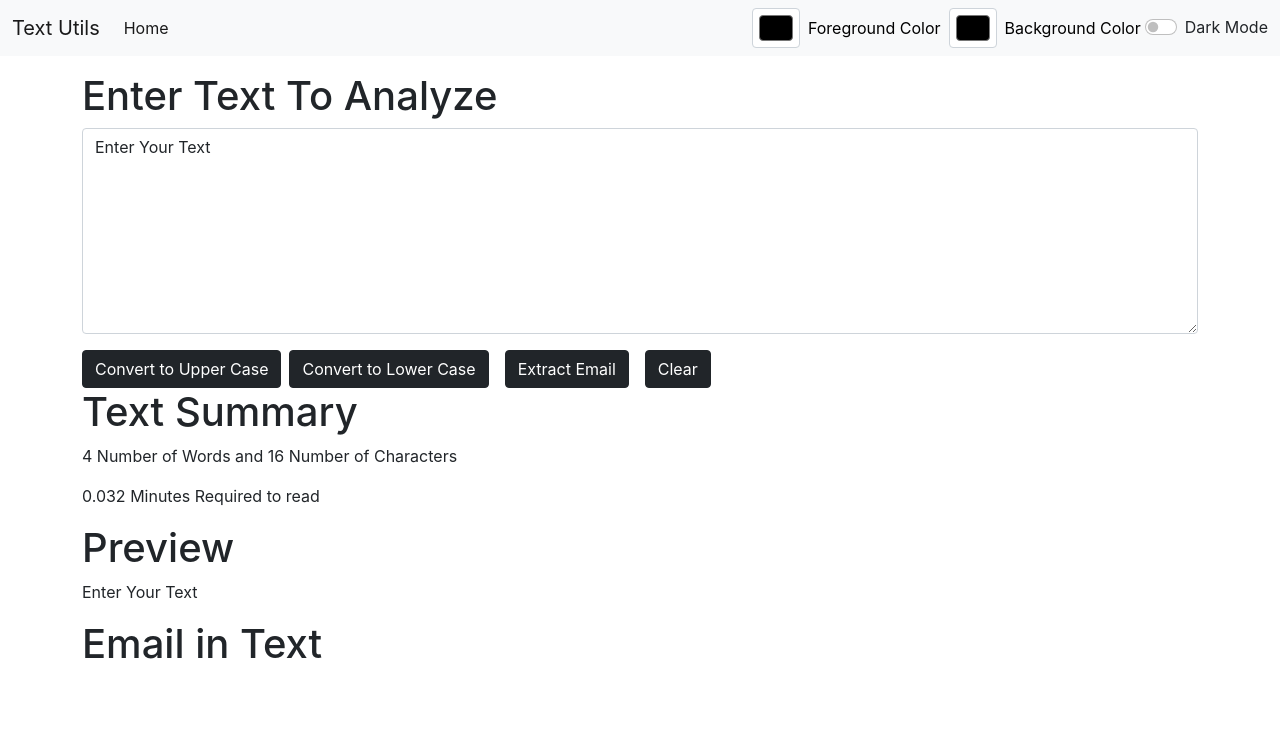
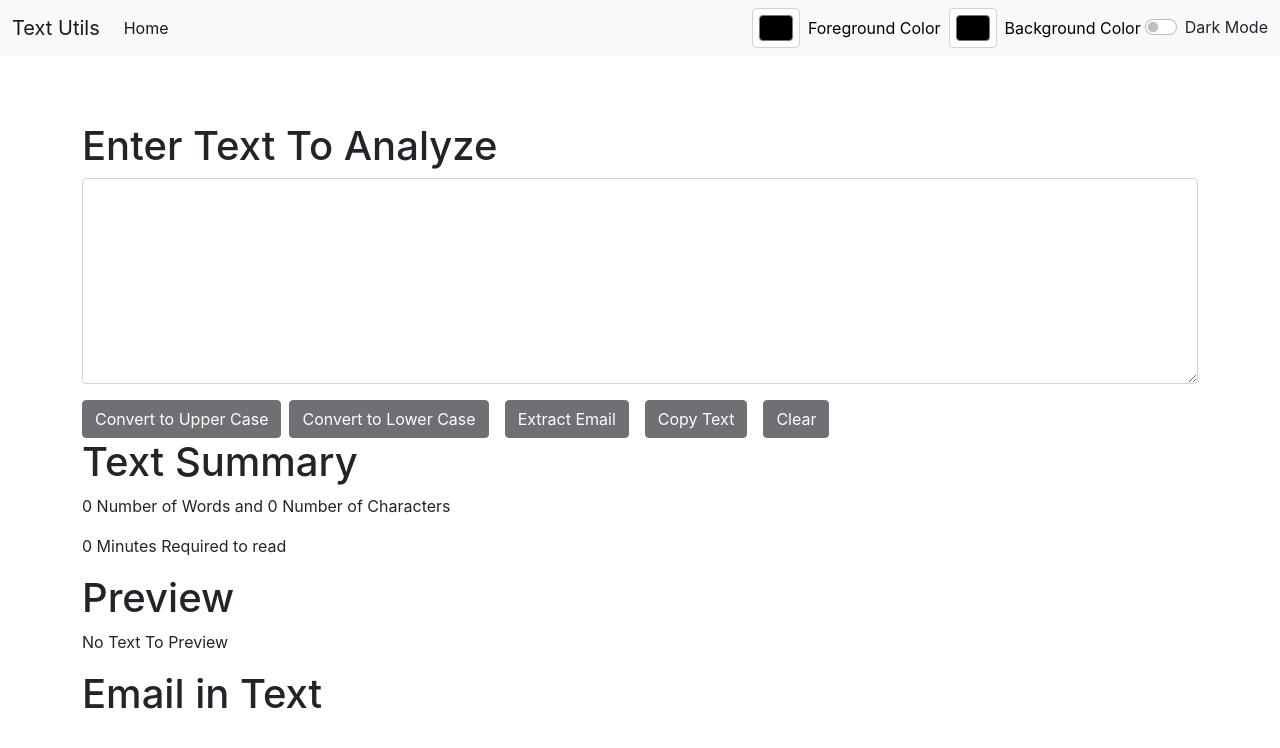
Before and after one commit to TahaTechie/textutils, a React (Create React App) app: page / in a window 1280 px wide. Shown: the top 748 px of the page. Built offline with nearby package versions, Linux system fonts and the light colour scheme.

Commit message:
Finalize TextUtils

```diff
--- a/src/App.js
+++ b/src/App.js
@@ -18,13 +18,17 @@ function App() {
   const [alert, setAlert] = useState(null);
   const changeMode = () => {
     if (mode === "light") {
-      setmode("dark");
       let c1 = document.getElementById("colorPicker1");
       let c2 = document.getElementById("colorPicker2");
+      if (c1.value !== "#000000" && c2.value !== "#000000") {
+        setmode("dark");
         document.body.style.backgroundColor = c2.value;
         document.body.style.color = c1.value;
         showAlert("Dark Mode Enabled", "light");
-      window.alert("You can also select color for background and foreground");
+      }
+      else{
+        window.alert("Select color for background and foreground");
+      }
     }
     else {
       setmode("light");
--- a/src/components/Alert.jsx
+++ b/src/components/Alert.jsx
@@ -1,13 +1,15 @@
 import React from 'react'
 
 export default function Alert(props) {
-    const capitilized = (word)=>{
+    const capitilized = (word) => {
         let lower = word.toLowerCase();
         return lower.charAt(0).toUpperCase() + lower.slice(1);
     }
     return (
-        props.alert && <div className={`alert alert-${props.alert.type} alert-dismissible fade show`} role="alert">
-            <strong>{capitilized(props.alert.type)}</strong> {props.alert.message}
+        <div style={{height:"50px"}}>
+            {props.alert && <div className={`alert alert-${props.alert.type} alert-dismissible fade show`} role="alert">
+                <strong>{capitilized(props.alert.type)}</strong> {props.alert.message}
+            </div>}
         </div>
     )
 }
--- a/src/components/Textform.jsx
+++ b/src/components/Textform.jsx
@@ -1,7 +1,7 @@
 import React from 'react';
 
 export default function Textform(props) {
-    const [text,setText] = React.useState("Enter Your Text ");
+    const [text,setText] = React.useState("");
     const [emails,setEmails]= React.useState([]);
 
     const handleChange = (e)=> {
@@ -13,6 +13,14 @@ export default function Textform(props) {
         props.showAlert("Converted to Upper Case","warning")
     }
 
+    const copyText = ()=> {
+        var text = document.getElementById("myBox");
+        text.select();
+        navigator.clipboard.writeText(text.value);
+        document.getSelection().removeAllRanges();
+        props.showAlert("Copied to Clipboard","info")
+    }
+
     return (
         <>
         <div className="container my-3" >
@@ -20,15 +28,16 @@ export default function Textform(props) {
             <div className="mb-3">
                 <textarea className="form-control" onChange={handleChange} value={text} id="myBox" rows="8"></textarea>
             </div>
-            <button className={`btn btn-${props.mode==="light" ? "dark" : "light"}`} onClick={()=> {setText(text.toUpperCase()); props.showAlert("Converted to Upper Case","info")}} >Convert to Upper Case</button>
-            <button className={`btn btn-${props.mode==="light" ? "dark" : "light"} mx-2`} onClick={()=> {setText(text.toLowerCase()); props.showAlert("Converted to Lower Case","info")}} >Convert to Lower Case</button>
-            <button className={`btn btn-${props.mode==="light" ? "dark" : "light"} mx-2`} onClick={extractEmail} >Extract Email</button>
-            <button className={`btn btn-${props.mode==="light" ? "dark" : "light"} mx-2`} onClick={()=> {setText(""); props.showAlert("Clear Text","danger")}} >Clear</button>
+            <button disabled={text.length===0} className={`btn btn-${props.mode==="light" ? "dark" : "light"}`} onClick={()=> {setText(text.toUpperCase()); props.showAlert("Converted to Upper Case","info")}} >Convert to Upper Case</button>
+            <button disabled={text.length===0} className={`btn btn-${props.mode==="light" ? "dark" : "light"} mx-2`} onClick={()=> {setText(text.toLowerCase()); props.showAlert("Converted to Lower Case","info")}} >Convert to Lower Case</button>
+            <button disabled={text.length===0} className={`btn btn-${props.mode==="light" ? "dark" : "light"} mx-2`} onClick={extractEmail} >Extract Email</button>
+            <button disabled={text.length===0} className={`btn btn-${props.mode==="light" ? "dark" : "light"} mx-2`} onClick={copyText} >Copy Text</button>
+            <button disabled={text.length===0} className={`btn btn-${props.mode==="light" ? "dark" : "light"} mx-2`} onClick={()=> {setText(""); props.showAlert("Clear Text","danger")}} >Clear</button>
             <h1>Text Summary</h1>
-            <p>{text.split(" ").length===1 ? 0 : text.split(" ").length} Number of Words and {text.length} Number of Characters</p>
-            <p>{0.008 * text.split(" ").length} Minutes Required to read</p>
+            <p>{text.split(/\s+/).filter((element)=>{return element.length!==0}).length} Number of Words and {text.length} Number of Characters</p>
+            <p>{0.008 * text.split(" ").filter((element)=>{return element.length!==0}).length} Minutes Required to read</p>
             <h1>Preview</h1>
-            <p>{text}</p>
+            <p>{text.length===0?"No Text To Preview":text}</p>
             <h1>Email in Text</h1>
             <p>{emails}</p>
         </div>
```
Lines whose indentation alone changed are shown as unchanged.
